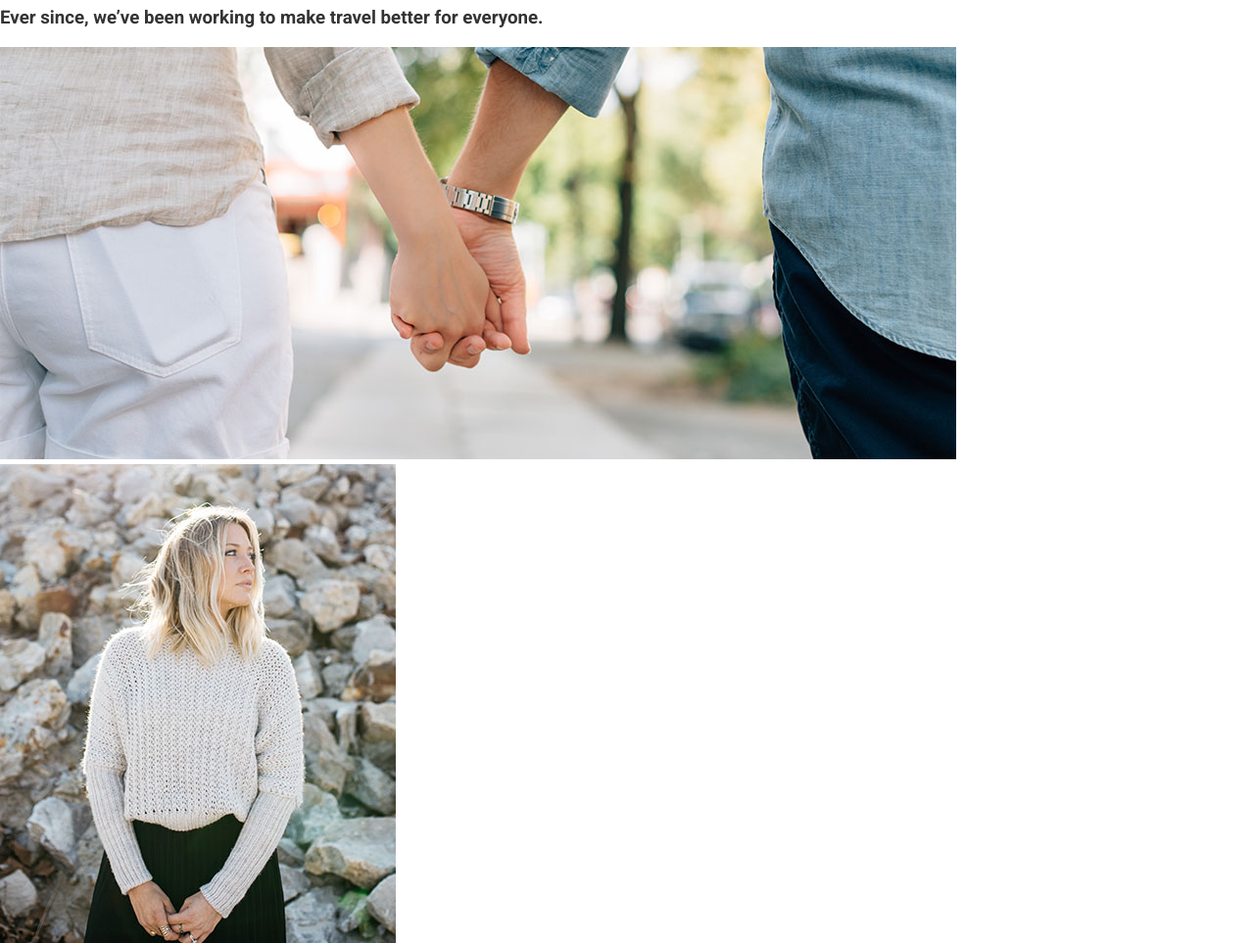
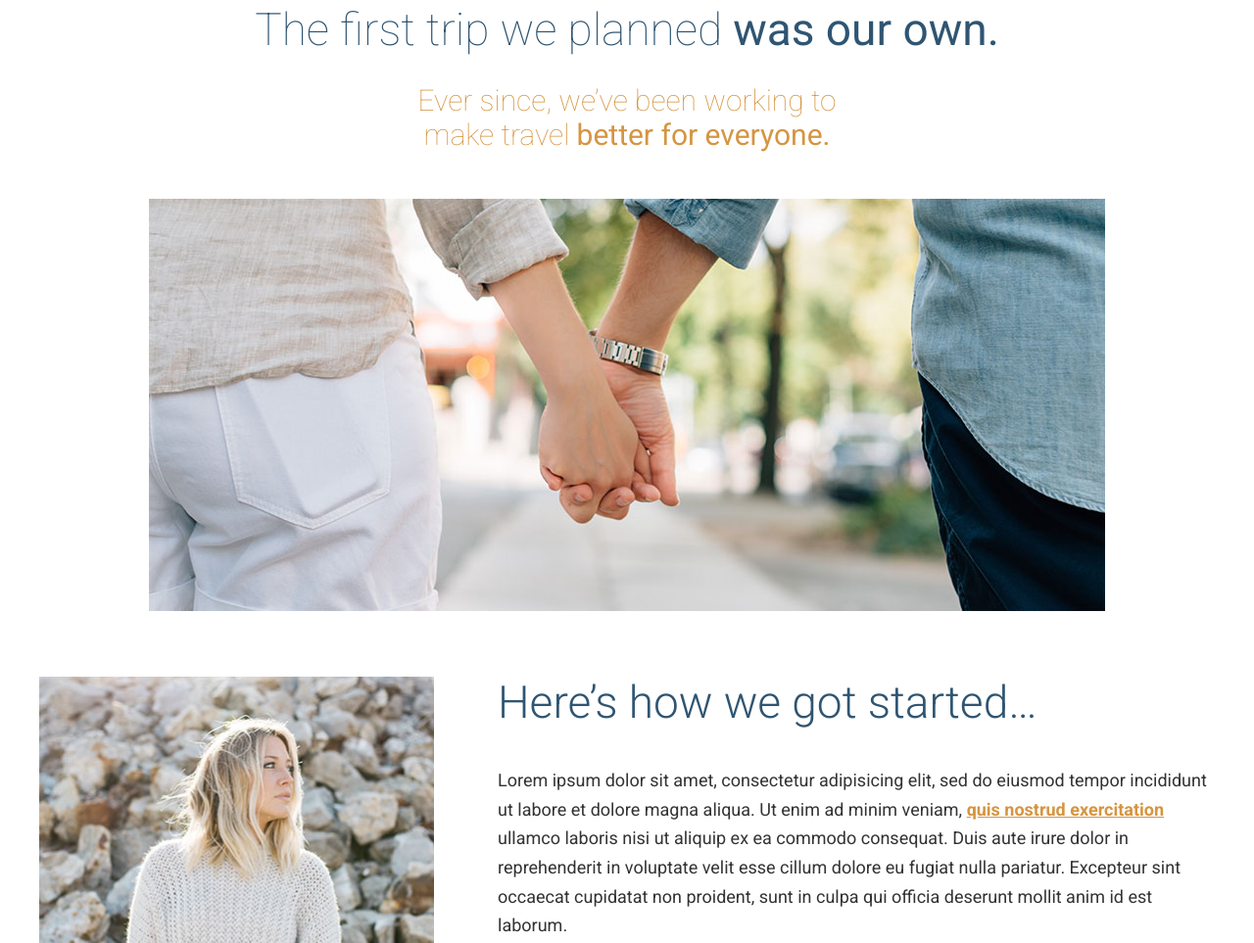
Before and after one commit to DesignBySite/travel-site, a website: page app/index.html in a window 1280 px wide. Shown: the part 800-1763 px from the top of the page at 98% size. Drawn offline with Linux system fonts and the light colour scheme.

Commit message:
compiled css was updated from Gulp

```diff
--- a/app/temp/styles/styles.css
+++ b/app/temp/styles/styles.css
@@ -460,9 +460,23 @@
   height: auto;
 }
 
+* {
+  -webkit-box-sizing: border-box;
+          box-sizing: border-box;
+}
+
+a {
+  color: #d59541;
+}
+
 .large-hero {
+  border-bottom: 10px solid #2f5572;
   position: relative;
 }
+
+.large-hero__image {
+      display: block;
+    }
 
 .large-hero__text-content {
       position: absolute;
@@ -477,25 +491,83 @@
 .large-hero__title {
       font-weight: 300;
       color: #2f5572;
-      font-size: 4.8rem;
+      font-size: 2rem;
       margin: 0;
     }
+
+@media (min-width: 530px) {
+
+.large-hero__title {
+        font-size: 4.8rem
+    }
+  }
 
 .large-hero__subtitle {
       font-weight: 300;
       color: #2f5572;
-      font-size: 2.9rem;
+      font-size: 1.5rem;
       margin: 0;
     }
 
 .large-hero__description {
       color: #FFF;
-      font-size: 1.875rem;
+      font-size: 1.1rem;
       font-weight: 100;
       text-shadow: 2px 2px 0 rgba(0, 0, 0, 0.1);
       max-width: 30rem;
       margin: auto;
+
     }
+
+@media (min-width: 530px) {
+
+.large-hero__description {
+        font-size: 1.875rem
+
+    }
+  }
+
+.wrapper {
+  overflow: hidden;
+  padding-left: 18px;
+  padding-right: 18px;
+  max-width: 1236px;
+  margin-left: auto;
+  margin-right: auto;
+}
+
+.wrapper--medium {
+    max-width: 976px;
+  }
+
+.wrapper .wrapper {
+    padding-left: 0px;
+    padding-right: 0px;
+  }
+
+.wrapper--b-margin {
+    margin-bottom: 1rem;
+  }
+
+@media (min-width: 530px) {
+
+.wrapper--b-margin {
+      margin-bottom: 3.875rem
+  }
+  }
+
+.page-section {
+  padding: 1.2rem 0;
+
+  @mixin-atMedium {
+  padding: 4.5rem 0;
+  }
+}
+
+.page-section--blue {
+    background-color: #2f5572;
+    color: #FFF;
+  }
 
 .btn {
   background-color: #2f5572;
@@ -510,6 +582,122 @@
   }
 
 .btn--large {
-    font-size: 1.25rem;
     padding: 1.1rem 1.9rem;
   }
+
+@media (min-width: 530px) {
+
+.btn--large {
+      font-size: 1.25rem
+  }
+  }
+
+.headline {
+  font-size: 1.9rem;
+  font-weight: 300;
+  color: #2f5572;
+}
+
+@media (min-width: 530px) {
+
+.headline {
+    font-size: 2.875rem
+}
+  }
+
+.headline--centered {
+    text-align: center;
+  }
+
+.headline--orange {
+    color: #d59541;
+  }
+
+.headline--small {
+    font-size: 1.2rem;
+  }
+
+@media (min-width: 530px) {
+
+.headline--small {
+      font-size: 1.875rem
+  }
+  }
+
+.headline--narrow {
+    max-width: 500px;
+    margin-left: auto;
+    margin-right: auto;
+  }
+
+.headline--light {
+    font-weight: 100;
+  }
+
+.headline strong {
+    font-weight: 400;
+  }
+
+.headline--b-margin-small {
+    margin-bottom: .5em;
+  }
+
+.headline--b-margin-large {
+    margin-bottom: 1.6em;
+  }
+
+.headline--no-t-margin {
+    margin-top: 0;
+  }
+
+.row::after {
+    content: "";
+    clear: both;
+    display: table;
+  }
+
+.row--gutters {
+    margin-right: -65px;
+  }
+
+.row--gutters > div {
+    padding-right: 65px;
+  }
+
+.row__b-margin-until-medium {
+    margin-bottom: 1rem;
+  }
+
+@media (min-width: 800px) {
+    .row__b-margin-until-medium {
+      margin-bottom: 0;
+    }
+
+    .row__medium-4 {
+      float: left;
+      width: 33.33%;
+    }
+
+    .row__medium-4--larger {
+      width: 37%;
+    }
+
+    .row__medium-8 {
+      float: left;
+      width: 66.66%;
+    }
+
+    .row__medium-8--smaller {
+      width: 63%;
+    }
+  }
+
+.generic-content-container p {
+      line-height: 1.65;
+      font-size: 1.125rem;
+      margin: 1.8rem 0;
+    }
+
+.generic-content-container p a {
+      font-weight: 700;
+    }
```
